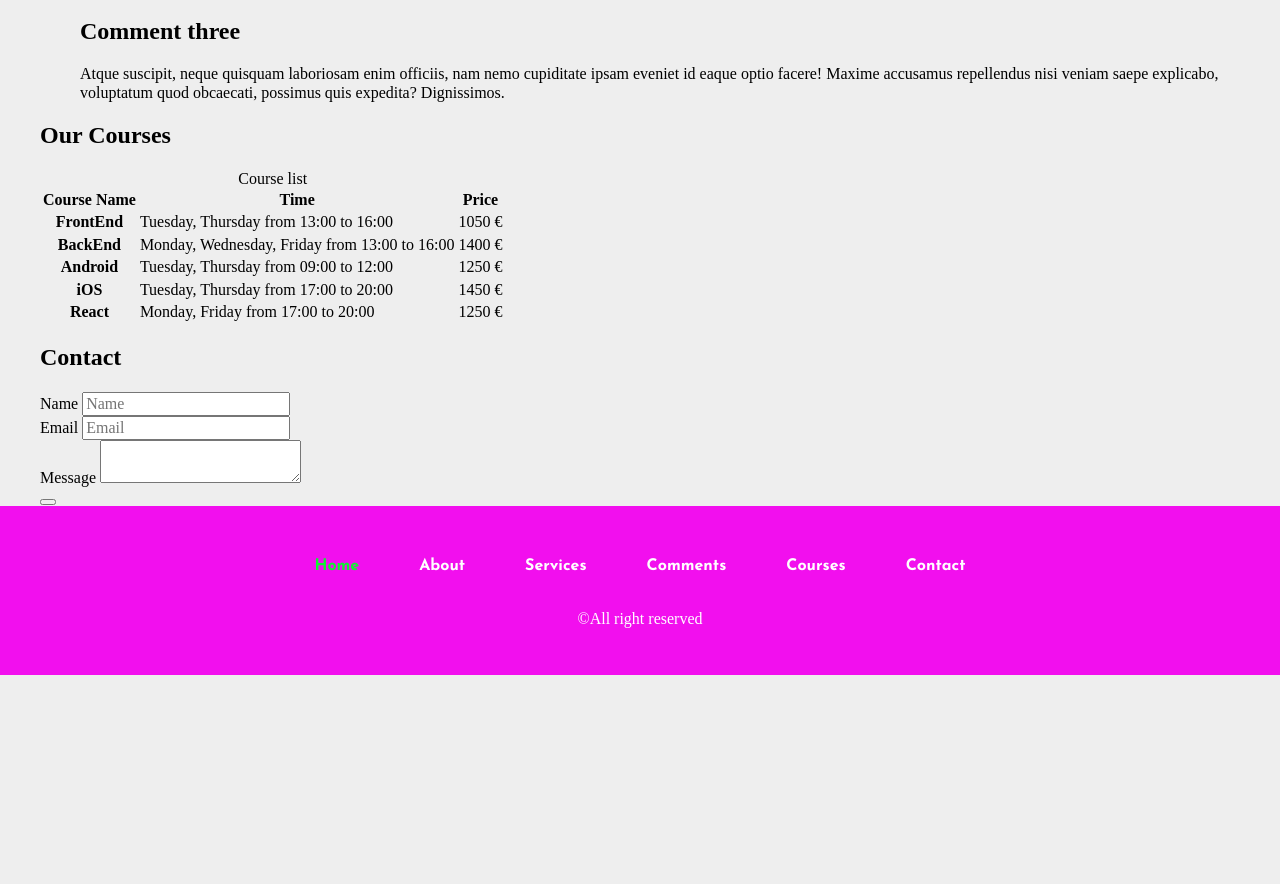
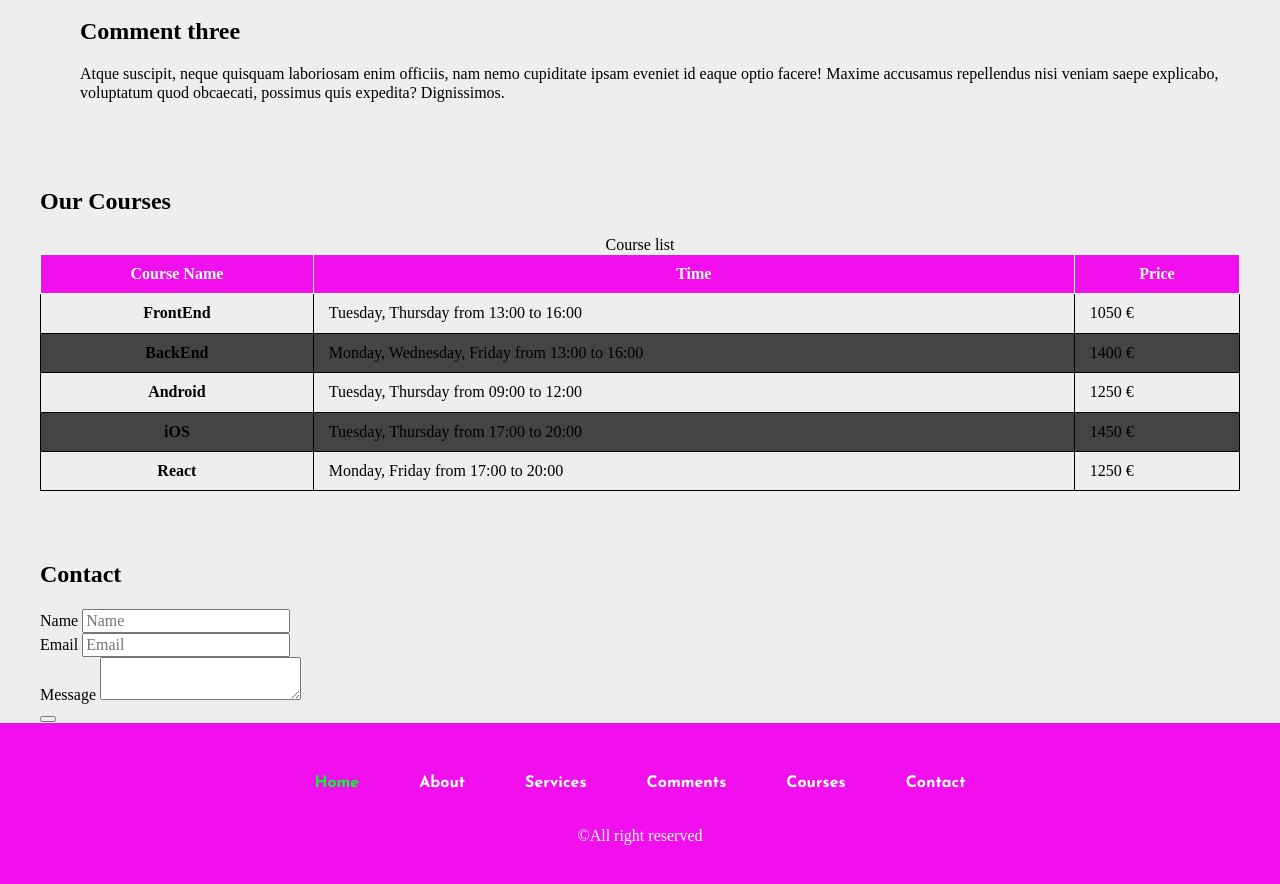
Before and after one commit to djordjevic-zoran/LearningSass7, a plain HTML site: page public_html/index.html in a window 1280 px wide. Shown: the part 1422-2306 px from the top of the page. Before the commit the page ends 2097 px from the top, so only its background shows below. Drawn offline with nearby package versions, Linux system fonts and the light colour scheme; files that its build step writes are made by us from their sources.

Commit message:
change table

```diff
--- a/public_html/index.html
+++ b/public_html/index.html
@@ -137,7 +137,7 @@
             </div>
         </section>
 
-        <section id="courses">
+        <section id="courses" class="coursesSection">
             <div class="container">
                 <h2>Our Courses</h2>
                 <table>
--- a/public_html/scss/partials/_coursesSection.scss
+++ b/public_html/scss/partials/_coursesSection.scss
@@ -1,8 +1,44 @@
-/*
-Click nbfs://nbhost/SystemFileSystem/Templates/Licenses/license-default.txt to change this license
-Click nbfs://nbhost/SystemFileSystem/Templates/ClientSide/style.scss to edit this template
-*/
-/*
-    Created on : Jan 30, 2025, 11:23:50 PM
-    Author     : ZORAN
-*/
+
+$courses-border: 1px solid $black;
+$thead-bg: $purple;
+$thead-color: $white;
+$thead-border: 1px solid $white;
+$tbody-bg: $dark-gray;
+$tbody-even: $light-gray;
+$tbody-hover-bg: darken($cyan, 20%);
+
+
+.coursesSection{
+    padding: 50px 0;
+
+    table{
+        border: $courses-border;
+        border-collapse: collapse;
+        width: 100%;
+
+        th, td{
+            border: $courses-border;
+            padding: 10px 15px;
+        }
+
+        thead{
+            background-color: $thead-bg;
+            th{
+                color: $thead-color;
+                border: $thead-border;
+            }
+        }
+
+        tbody{
+            tr{
+                &:nth-of-type(even){
+                    background-color: $tbody-bg;
+                }
+                &:hover{
+                    background-color: $tbody-hover-bg;
+                }
+            }
+
+        }
+    }
+}
```
Also changed, not shown: public_html/css/theme.css, 1 other file.
